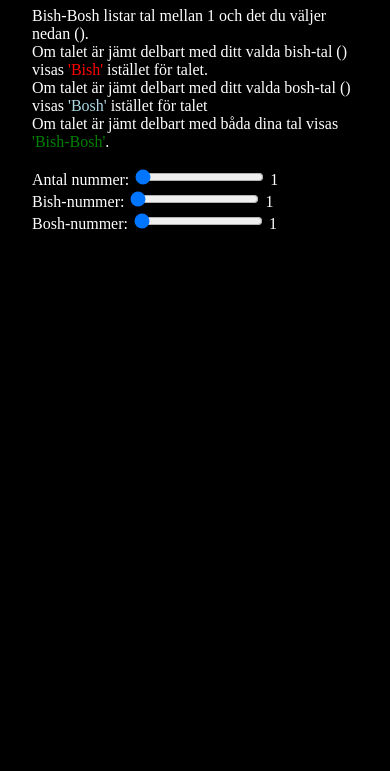
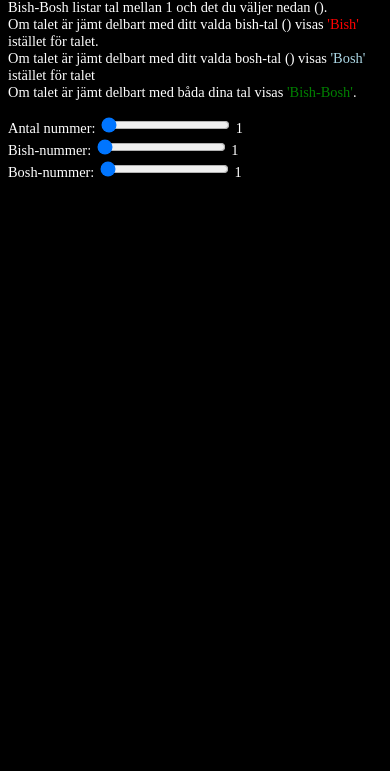
Before and after one commit to wallenas/Bish-Bosh, a plain HTML site: page index.html in a window 390 px wide. Shown: the part 73-844 px from the top of the page. Drawn offline with Linux system fonts and the light colour scheme.

Commit message:
Simple mobile implementation

```diff
--- a/bish-bosh.js
+++ b/bish-bosh.js
@@ -32,7 +32,7 @@ function bishBosh() {
             outDiv.appendChild(liElement);
         }
 
-        else if (i % bishTal === 0) {
+        else if (i % bishTal == 0) {
             // console.log("bish")
 
             liElement.innerHTML = 'Bish';
--- a/style.css
+++ b/style.css
@@ -1,3 +1,4 @@
+
 body {
     box-sizing: border-box;
     margin: 0;
@@ -5,6 +6,7 @@ body {
     background-color: black;
     color: white;
 }
+
 
 .infotext, .range-pickers{
     margin: 0 2rem;
@@ -24,7 +26,7 @@ li {
     border: 1px solid white;
     font-size: 1.5rem;
     width: 200px;
-    padding: 2rem 2rem;
+    /* padding: 2rem 2rem; */
     margin: 0.5rem;
     text-align: center;
 }
@@ -40,3 +42,33 @@ li {
 .blue {
     color: lightblue;
 }
+
+
+@media only screen and (max-width: 600px){
+    body {
+        box-sizing: border-box;
+        margin: 0;
+        padding: 0;
+        color: white;
+        display: flex;
+        flex-direction: column;
+    }
+
+    ul {
+        border: 2px solid black;
+        display: flex;
+        flex-direction: row;
+        padding: 0;
+    }
+
+    li {
+        width: 100px;
+        font-size: 1.2rem;
+    }
+
+    .infotext, .range-pickers{
+        margin: 0 0.5rem;
+        font-size: 0.9rem;
+    }
+
+}
```
